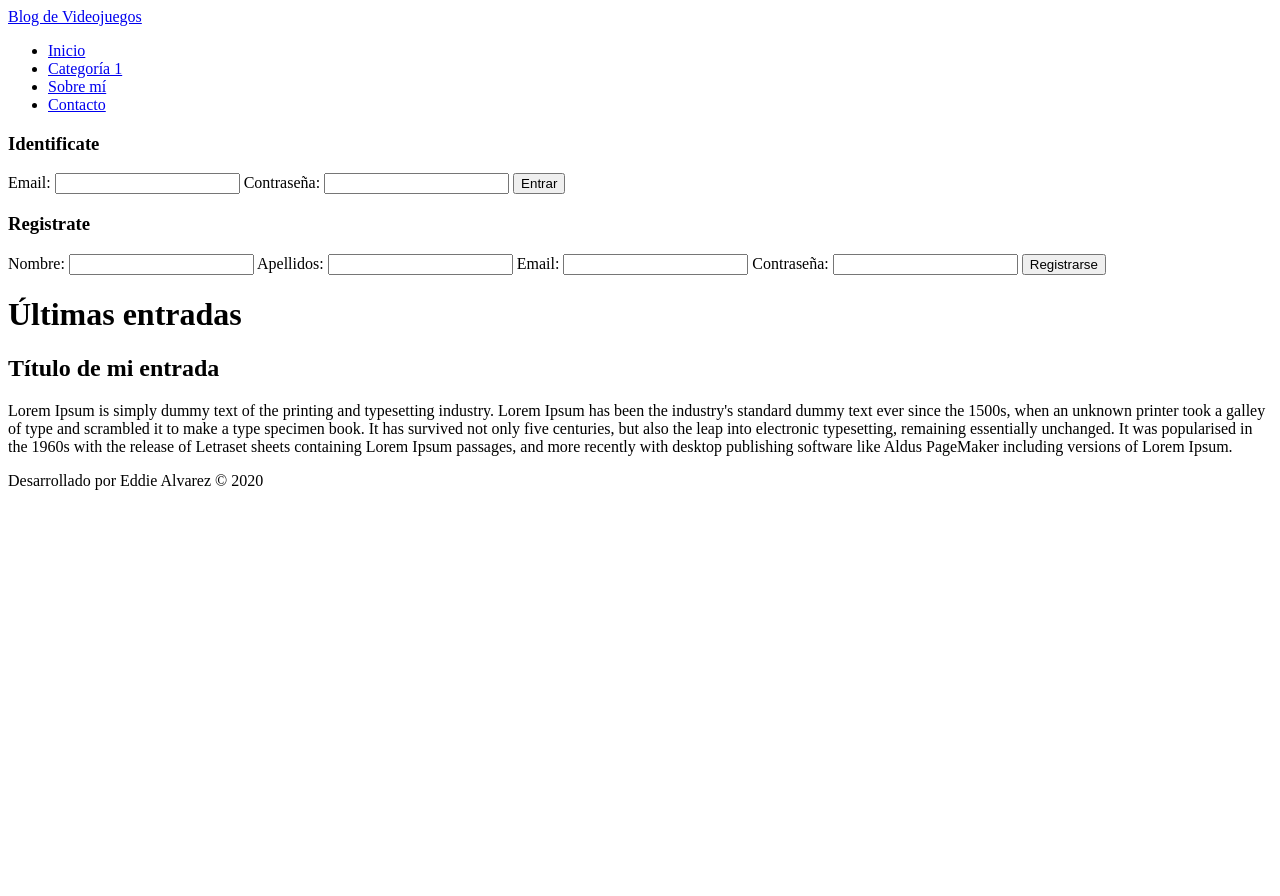
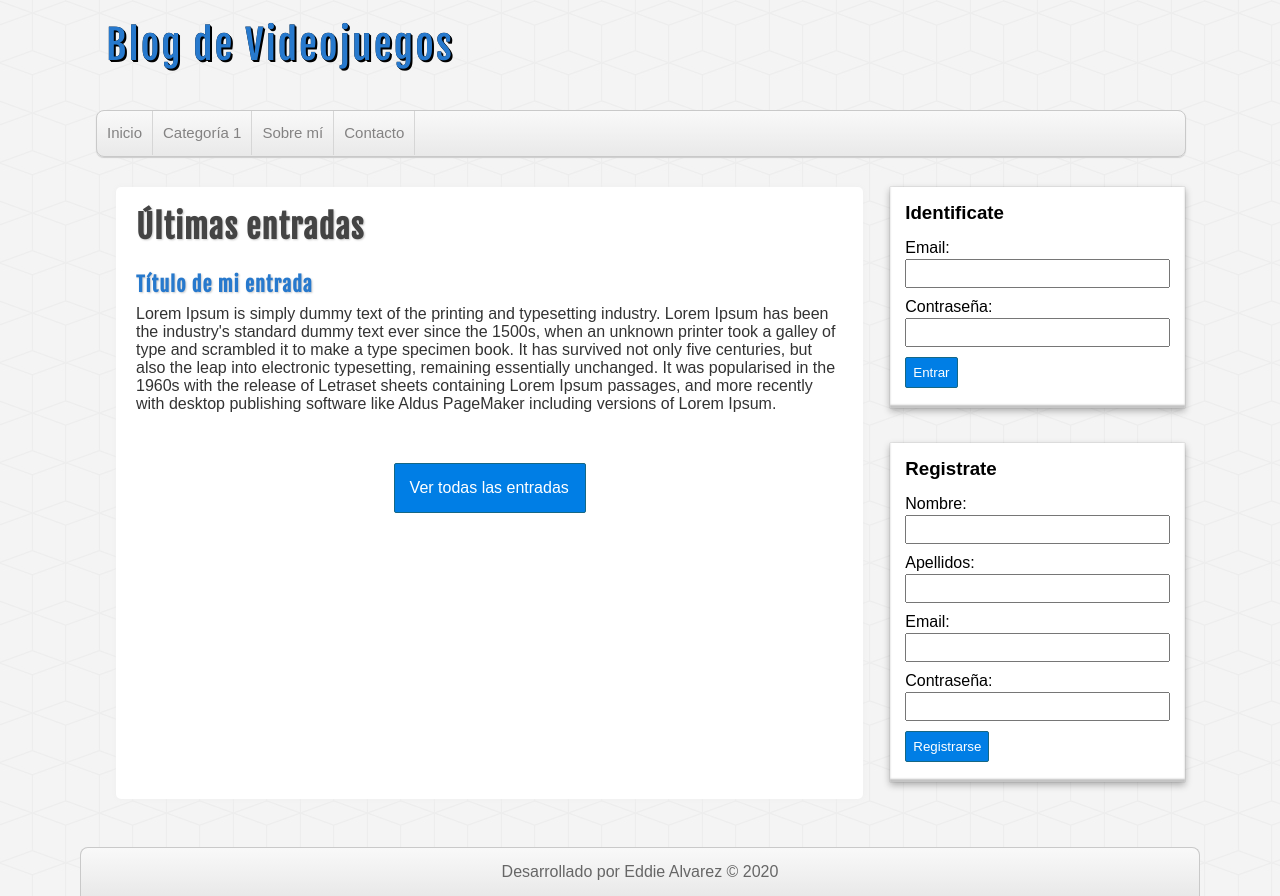
Before and after one commit to EddieAlvarez01/Blog_PHP, a PHP site: page / in a window 1280 px wide. Before the commit the page ends 490 px from the top, so only its background shows below. Run offline with PHP 8.4, Linux system fonts and the light colour scheme.

Commit message:
EStilos css de la pagina

```diff
--- /dev/null
+++ b/assets/css/style.css
@@ -0,0 +1,213 @@
+/* FUENTES */
+@font-face{
+    font-family: "fajala";
+    src: url(../fonts/fuente.ttf) format('truetype');
+    font-weight: normal;
+    font-style: normal;
+}
+
+/* GENERALES */
+*{
+    margin: 0px;
+    padding: 0px;
+    font-family: sans-serif, Helvetica, Arial;
+    text-decoration: none;
+}
+
+.clearfix{
+    clear: both;
+    float: none;
+}
+
+body{
+	background: url(../img/cubes.png) #f4f4f4;
+}
+
+/* ESTILOS DE LA CABECERA */
+#header{
+    width: 85%;
+    height: auto;
+    background: transparent;
+    margin: 0px auto;
+    /*border: 1px solid black;*/
+}
+
+/* LOGOTIPO */
+#logo{
+    float: left;
+    width: 540px;
+    height: 110px;
+}
+
+#logo a{
+    font-family: "fajala", Helvetica;
+    font-size: 40px;
+    letter-spacing: 2px;
+    color: #2779cd;
+    text-shadow: 0px 0px 0px black, 1px 1px 0px black, 2px 2px 0px black;
+    transition: all 500ms;
+    line-height: 90px;
+    margin-left: 10px;
+}
+
+#logo a:hover{
+    cursor: pointer;
+    text-shadow: 0px 0px 0px black, -1px -1px 0px black, -2px -2px 0px black;;
+}
+
+/* MENU */
+#nav{
+    width: 100%;
+    clear: both;
+    height: 45px;
+    background: linear-gradient(to bottom, #f9f9f9 0px, #e9e9e9 100%);
+    border: 1px solid #c9c9c9;
+    border-radius: 8px;
+    box-shadow: 0px 1px 1px #ccc;
+    overflow: hidden;
+}
+
+#nav ul{
+    list-style: none;
+}
+
+#nav ul li{
+    float: left;
+    line-height: 44px;
+    border-right: 1px solid #d6d6d6;
+}
+
+#nav ul li a{
+    display: block;
+    padding-left: 10px;
+    padding-right: 10px;
+    font-size: 15px;
+    color: #838282;
+}
+
+#nav ul li a:hover{
+    background: linear-gradient(to bottom, #f2f2f2 0px, #dad9d4 100%);
+}
+
+/* CONTENIDO */
+#container{
+    width: 85%;
+    height: auto;
+    /*min-height: auto;*/
+    margin: 0px auto;
+    margin-top: 30px;
+    margin-bottom: 30px;
+}
+
+/* BARRA LATERAL */
+#sidebar{
+    float: right;
+    width: 27%;
+    height: auto;
+}
+
+.block-aside{
+    display: block;
+    width: 90%;
+    margin: 0px auto;
+    margin-bottom: 35px;
+    background: white;
+    padding: 15px;
+    box-shadow: 0px 0px 1px rgba(0, 0, 0, 0.3), 0px 3px 7px rgba(0, 0, 0, 0.3), 0px 0px 1px #fff inset, 0px -3px 2px rgba(0, 0, 0, 0.25) inset;
+}
+
+.block-aside h3{
+    margin-bottom: 15px;
+}
+
+label, input[type="text"], input[type="email"],
+input[type="password"]{
+    display: block;
+    width: 95%;
+    margin-top: 2px;
+    margin-bottom: 2px;
+}
+
+input[type="text"], input[type="email"],
+input[type="password"]{
+    padding: 5px;
+    margin-bottom: 10px;
+}
+
+input[type="submit"], input[type="button"]{
+    margin-top: 5px;
+    margin-bottom: 5px;
+    display: block;
+    border-radius: 2px;
+    color: white;
+    background: #007ee5;
+    border: 1px solid #156785;
+    cursor: pointer;
+    padding: 7px;
+}
+
+/* MAIN */
+#main{
+    float: left;
+    width: 65%;
+    min-height: 572px;
+    background: white;
+    border-radius: 5px;
+    box-shadow: 0px 0px 5px #eee;
+    margin-left: 20px;
+    padding: 20px;
+    overflow: hidden;
+}
+
+#main a{
+    color: #333;
+}
+
+#main h1{
+    font-size: 32px;
+    color: #444;
+    letter-spacing: 1px;
+    text-shadow: 1px 1px 2px #ccc;
+    font-family: "fajala";
+}
+
+#main h2{
+    font-size: 20px;
+    color: #2779cd;
+    letter-spacing: 1px;
+    text-shadow: 1px 1px 2px #ccc;
+    font-family: "fajala";
+    margin-top: 25px;
+}
+
+#main p{
+    margin-top: 8px;
+}
+
+#seeall a{
+    display: block;
+    border-radius: 2px;
+    padding: 15px;
+    color: white;
+    background: #007ee5;
+    border: 1px solid #156785;
+    cursor: pointer;
+    width: 160px;
+    margin: 0px auto;
+    margin-top: 50px;
+}
+
+/* FOOTER */
+#foot{
+    clear: both;
+    width: 85%;
+    margin: 0px auto;
+    background: linear-gradient(to bottom, #f9f9f9 0px, #e9e9e9 100%);
+    border: 1px solid #c9c9c9;
+    border-bottom: none;
+    border-radius: 8px 8px 0px 0px;
+    color: #666;
+    height: auto;
+    padding: 15px;
+    text-align: center;
+}
--- a/index.php
+++ b/index.php
@@ -2,6 +2,7 @@
 <html lang="es">
 	<head>
 		<meta charset="utf-8">
+		<link rel="stylesheet" type="text/css" href="./assets/css/style.css">
 		<title>Blog de Videojuegos</title>
 	</head>
 	<body>
@@ -30,6 +31,7 @@
 					</li>
 				</ul>
 			</nav>
+			<div class="clearfix"></div>
 		</header>
 
 		<div id="container">
@@ -62,9 +64,10 @@
 			</aside>
 
 		    <!-- CONTENIDO PRINCIPAL -->
-		    <div class="main">
+		    <div id="main">
 		    	<h1>Últimas entradas</h1>
 		    	<article class="entry">
+		    		<a href="">
 		    			<h2>Título de mi entrada</h2>
     		    		<p>Lorem Ipsum is simply dummy text of the printing and typesetting industry. Lorem Ipsum has been the industry's
     		    		 standard dummy text ever since the 1500s, when an unknown printer took a galley of type and scrambled it to make a type
@@ -72,9 +75,13 @@
     		    		 It has survived not only five centuries, but also the leap into electronic typesetting, remaining essentially unchanged.
     		    		 It was popularised in the 1960s with the release of Letraset sheets containing Lorem Ipsum passages, and more recently
     		    		  with desktop publishing software like Aldus PageMaker including versions of Lorem Ipsum.</p>
+		    		</a>
 		    	</article>
+		    	<div id="seeall">
+		    		<a href="#">Ver todas las entradas</a>
 		    	</div>
-
+		    </div>
+		    <div class="clearfix"></div>
 		</div>
 
 		<!-- PIE DE PAGINA -->
```
Lines whose indentation alone changed are shown as unchanged.
